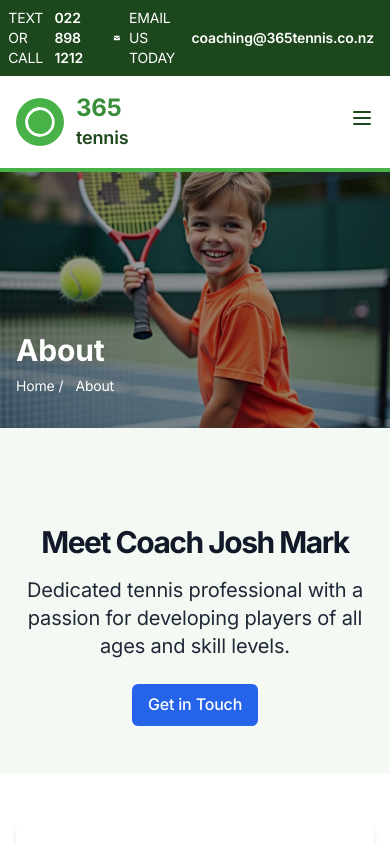
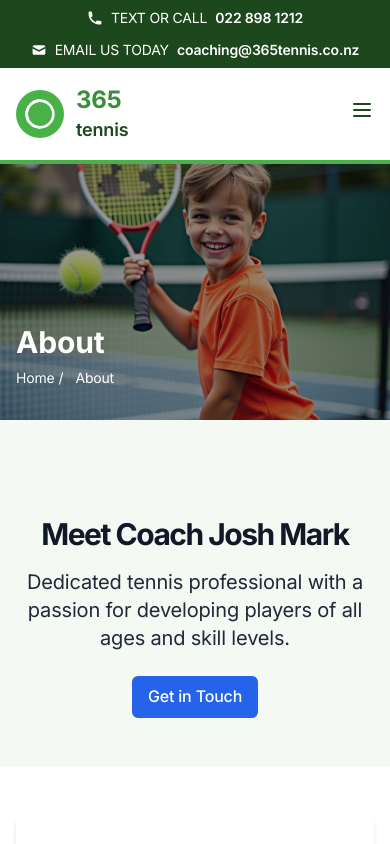
Before and after one commit to legolaswyq/tennis, a Next.js app: page /about in a window 390 px wide. Shown: the top 844 px of the page. Built offline with nearby package versions, Linux system fonts and the light colour scheme.

Commit message:
fix res issue

```diff
--- a/src/components/layout/Header.tsx
+++ b/src/components/layout/Header.tsx
@@ -28,15 +28,15 @@
     <header className="relative">
       {/* Top contact bar */}
       <div className="bg-tennis-green-800 text-white py-2">
-        <div className="max-w-7xl mx-auto px-4 sm:px-6 lg:px-8 flex justify-end items-center space-x-6 text-sm">
-          <div className="flex items-center space-x-2">
+        <div className="max-w-7xl mx-auto px-4 sm:px-6 lg:px-8 flex flex-col md:flex-row justify-center md:justify-end items-center gap-2 md:gap-6 text-sm text-center">
+          <div className="flex items-center justify-center space-x-2">
             <svg className="w-4 h-4" fill="currentColor" viewBox="0 0 20 20">
               <path d="M2 3a1 1 0 011-1h2.153a1 1 0 01.986.836l.74 4.435a1 1 0 01-.54 1.06l-1.548.773a11.037 11.037 0 006.105 6.105l.774-1.548a1 1 0 011.059-.54l4.435.74a1 1 0 01.836.986V17a1 1 0 01-1 1h-2C7.82 18 2 12.18 2 5V3z" />
             </svg>
             <span>TEXT OR CALL</span>
             <span className="font-semibold">{siteConfig.links.phone}</span>
           </div>
-          <div className="flex items-center space-x-2">
+          <div className="flex items-center justify-center space-x-2 mt-1 md:mt-0">
             <svg className="w-4 h-4" fill="currentColor" viewBox="0 0 20 20">
               <path d="M2.003 5.884L10 9.882l7.997-3.998A2 2 0 0016 4H4a2 2 0 00-1.997 1.884z" />
               <path d="M18 8.118l-8 4-8-4V14a2 2 0 002 2h12a2 2 0 002-2V8.118z" />
```
